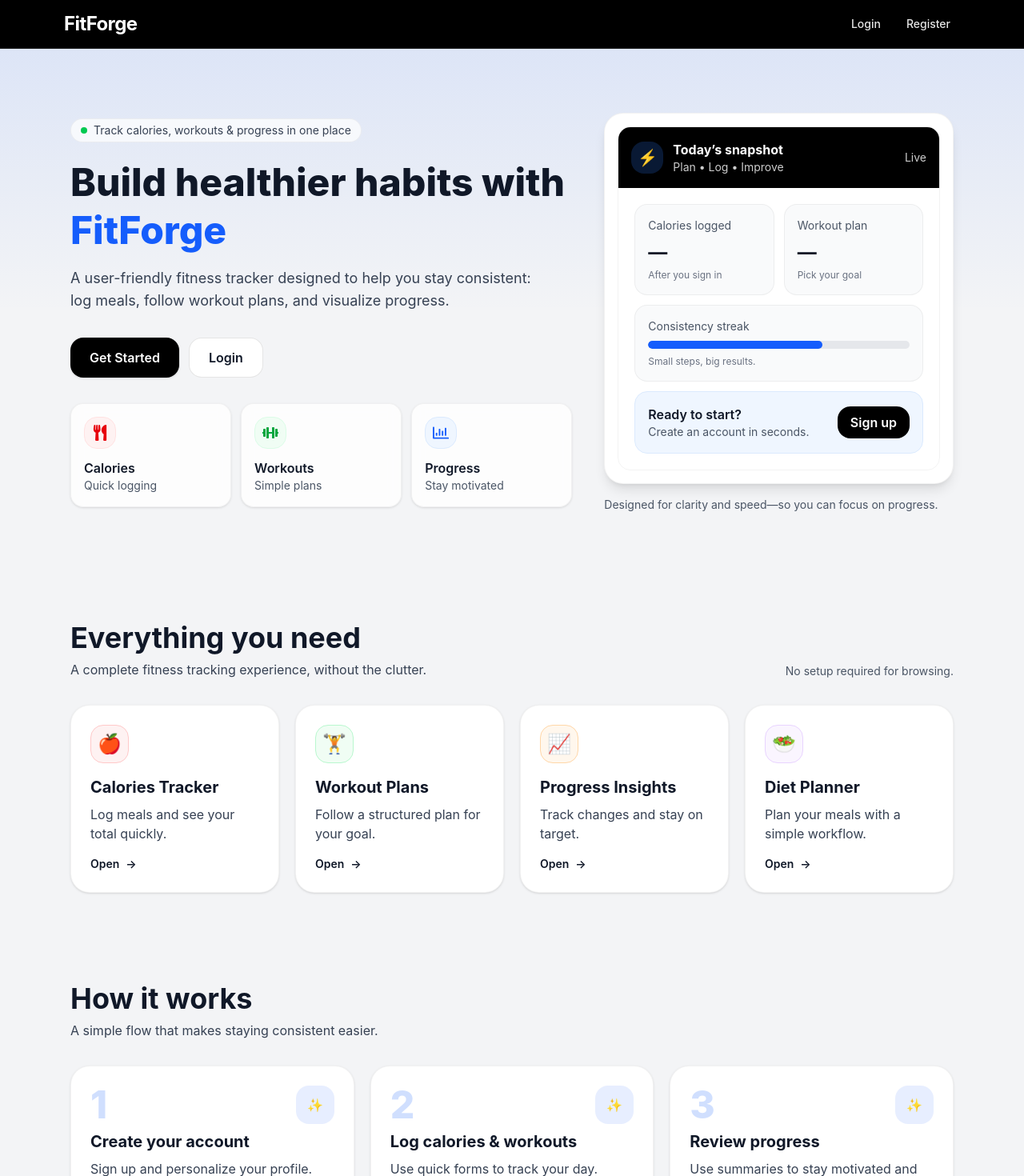
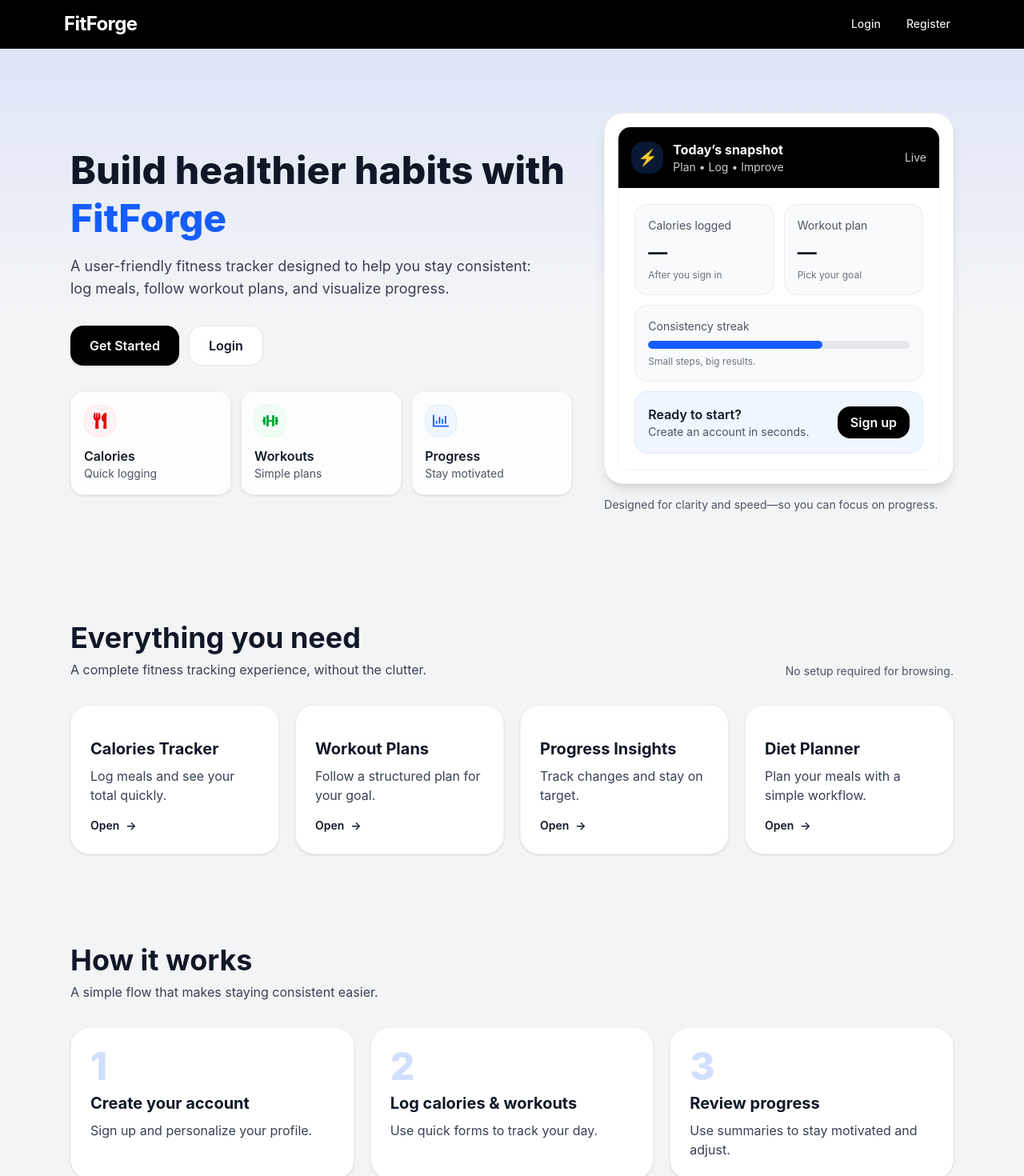
Before and after one commit to shivamg829/FitForge, a React app in the folder frontend/: page / in a window 1280 px wide. Shown: the top 1470 px of the page at 80% size. Built offline with nearby package versions, Linux system fonts and the light colour scheme; the HTML template or start-up script is replaced by a standard one.

Commit message:
Lil other changes in Home page

```diff
--- a/frontend/src/pages/Home.jsx
+++ b/frontend/src/pages/Home.jsx
@@ -32,11 +32,6 @@ const Home = () => {
         <div className="max-w-6xl mx-auto px-4 sm:px-6 py-14 sm:py-20 relative">
           <div className="grid lg:grid-cols-12 gap-10 items-center">
             <div className="lg:col-span-7">
-              <div className="inline-flex items-center gap-2 rounded-full bg-white/70 border border-black/5 px-3 py-1 text-sm">
-                <span className="w-2 h-2 rounded-full bg-green-500 inline-block" />
-                <span className="text-gray-700">Track calories, workouts & progress in one place</span>
-              </div>
-
               <h1 className="mt-5 text-4xl sm:text-5xl font-extrabold leading-tight text-gray-900">
                 Build healthier habits with <span className="text-blue-600">FitForge</span>
               </h1>
@@ -160,36 +155,25 @@ const Home = () => {
             {[{
               title: "Calories Tracker",
               desc: "Log meals and see your total quickly.",
-              badge: "🍎",
               to: "/calories",
-              color: "bg-red-50 border-red-200",
             },{
               title: "Workout Plans",
               desc: "Follow a structured plan for your goal.",
-              badge: "🏋️",
               to: "/workout",
-              color: "bg-green-50 border-green-200",
             },{
               title: "Progress Insights",
               desc: "Track changes and stay on target.",
-              badge: "📈",
               to: "/progress",
-              color: "bg-orange-50 border-orange-200",
             },{
               title: "Diet Planner",
               desc: "Plan your meals with a simple workflow.",
-              badge: "🥗",
               to: "/diet",
-              color: "bg-purple-50 border-purple-200",
             }].map((f) => (
               <Link
                 key={f.title}
                 to={f.to}
                 className="group bg-white rounded-3xl border border-black/5 p-6 shadow-sm hover:shadow-md transition"
               >
-                <div className={`inline-flex items-center justify-center w-12 h-12 rounded-2xl border ${f.color}`}>
-                  <span className="text-2xl">{f.badge}</span>
-                </div>
                 <h3 className="mt-4 text-xl font-bold text-gray-900 group-hover:text-blue-600 transition">
                   {f.title}
                 </h3>
@@ -228,7 +212,6 @@ const Home = () => {
               <div key={s.step} className="bg-white rounded-3xl border border-black/5 p-6 shadow-sm">
                 <div className="flex items-center justify-between">
                   <div className="text-5xl font-extrabold text-blue-600/20">{s.step}</div>
-                  <div className="w-12 h-12 rounded-2xl bg-blue-600/10 flex items-center justify-center">✨</div>
                 </div>
                 <h3 className="mt-2 text-xl font-bold text-gray-900">{s.title}</h3>
                 <p className="mt-2 text-gray-700">{s.desc}</p>
```
